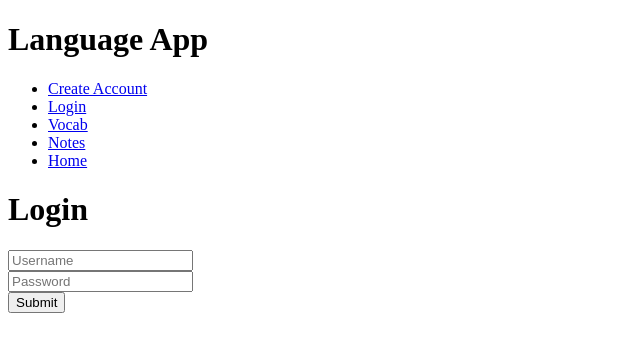
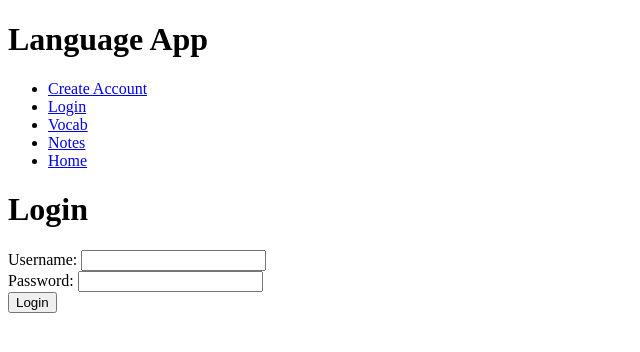
Before and after one commit to francescahhh/iDioma-frontend, a React (Create React App) app: page /login in a window 1280 px wide. Shown: the top 352 px of the page, without its empty margins (0-640 px from the left). Built offline with nearby package versions, Linux system fonts and the light colour scheme.

Commit message:
added login auth stuff

```diff
--- a/src/components/CreateAccount.js
+++ b/src/components/CreateAccount.js
@@ -18,7 +18,9 @@ function CreateAccount() {
             body: JSON.stringify( { user: {username, password} } )
         })
         .then((res) => res.json())
-        .then(console.log);
+        .then(json => console.log("did it!", json));
+        setUsername('')
+        setPassword('');
     }
 
     return (
--- a/src/components/Login.js
+++ b/src/components/Login.js
@@ -1,17 +1,52 @@
+import { useState } from "react";
 import React from "react";
 
+const API = 'http://localhost:3000/api/v1'
+
 function Login() {
+  const [loginUsername, setLoginUsername] = useState('')
+  const [loginPassword, setLoginPassword] = useState('')
+
+  function submitLogin(e) {
+    e.preventDefault();
+
+    const loginData = {
+      user: {username: loginUsername, password: loginPassword},
+    };
+
+    fetch(`${API}/login`, {
+      method: 'POST',
+      headers: {
+        Accepts: 'application/json',
+        'Content-type': 'application/json',
+      },
+      body: JSON.stringify(loginData),
+    })
+      .then((res) => res.json())
+      .then((json) => localStorage.setItem('jwt', json.jwt));
+
+    setLoginUsername('')
+    setLoginPassword('')
+  }
+
     return (
       <div>
         <h1>Login</h1>
-        <form>
-          <div>
-            <input type="text" name="username" placeholder="Username" />
+        <form onSubmit={submitLogin}>
+          <div>Username:{' '}
+            <input
+            type="text"
+            value={loginUsername}
+            onChange={(e) => setLoginUsername(e.target.value)}/>
           </div>
-          <div>
-            <input type="password" name="password" placeholder="Password" />
+          <div>Password:{' '}
+            <input
+            type="password"
+            value={loginPassword}
+            onChange={(e) => setLoginPassword(e.target.value)}
+            />
           </div>
-          <input type="submit" value="Submit" />
+          <button type="submit">Login</button>
         </form>
       </div>
     );
```
